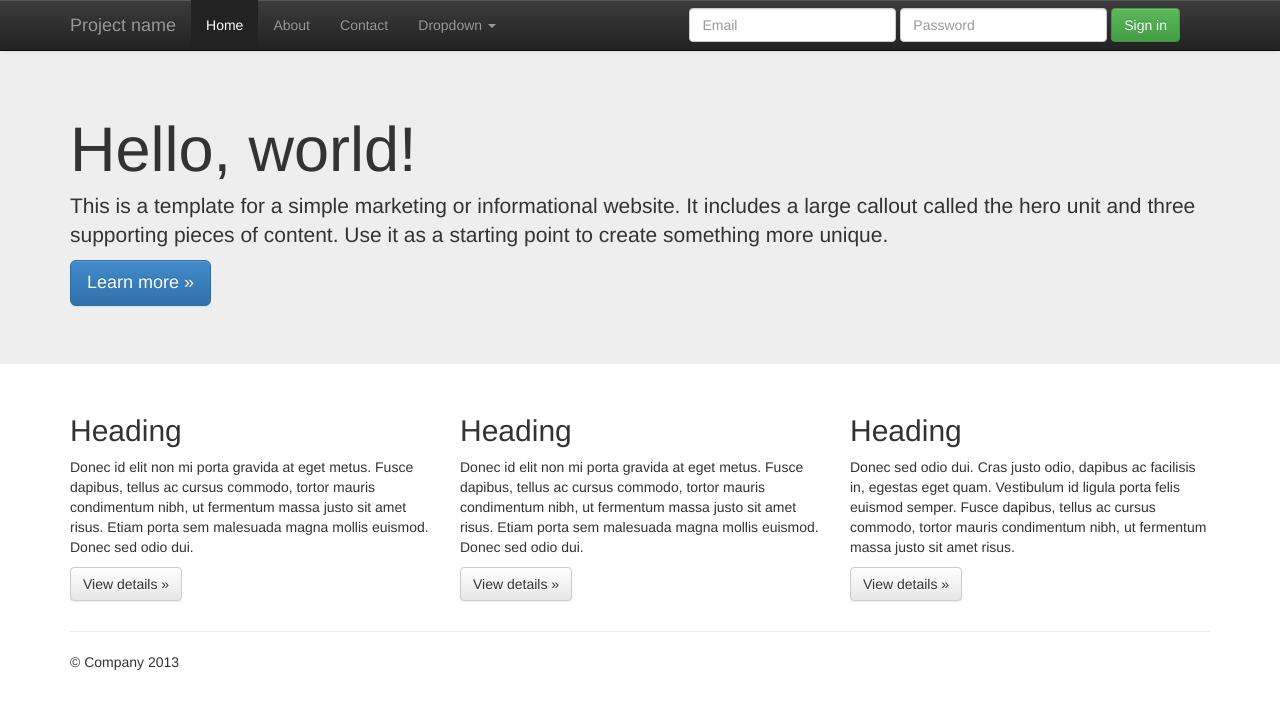
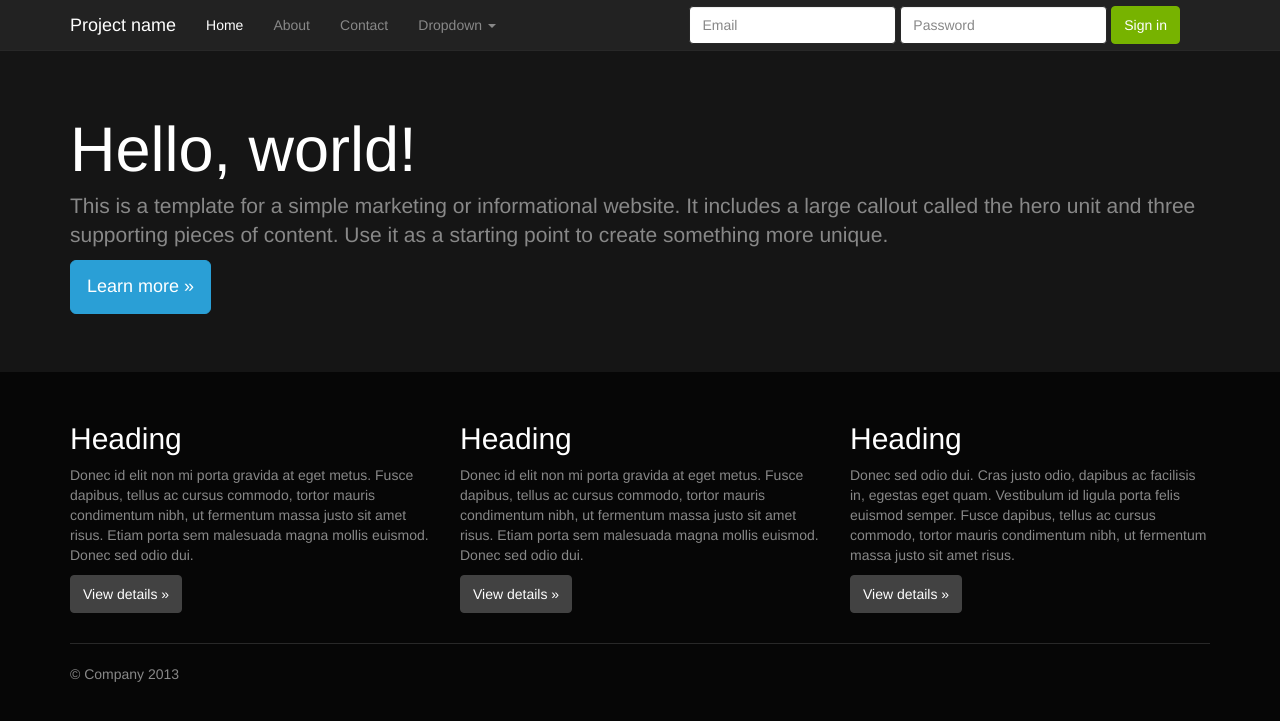
Before and after one commit to mcnemesis/diary, a Django app: page / in a window 1280 px wide. Shown: the top 721 px of the page. Run offline with Django 3.2, Linux system fonts and the light colour scheme; parts of the project's set-up code (start-up, migrations or seed data) failed here and were passed over; some libraries are stand-ins or nearby versions; some web fonts are replaced.

Commit message:
to allow for dynamic customization of theme

```diff
--- a/magic/templates/magic/index.html
+++ b/magic/templates/magic/index.html
@@ -17,7 +17,8 @@
                 padding-bottom: 20px;
             }
         </style>
-        <link rel="stylesheet" href="css/bootstrap-theme.min.css">
+        <!-- bootstrap theme -->
+        <link rel="stylesheet" href="css/bootstrap/themes/{{ theme|default:'cyborg' }}/bootstrap.min.css">
         <link rel="stylesheet" href="css/main.css">
 
         <script src="js/vendor/modernizr-2.6.2-respond-1.1.0.min.js"></script>
```
Also changed, not shown: static/css/bootstrap/themes/cyborg/bootstrap.min.css (renamed from static/bootstrap/themes/cyborg/bootstrap.min.css).
